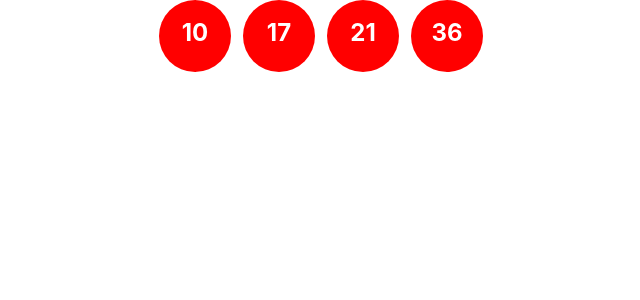
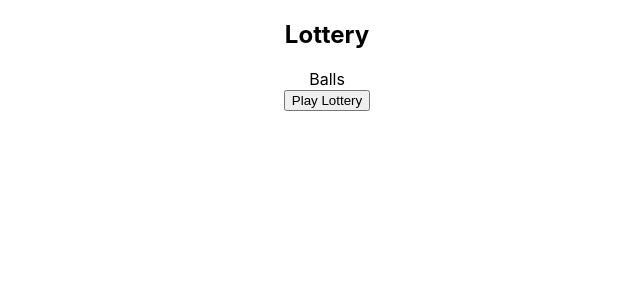
Before and after one commit to DAVIDCORNEY/lottery, a React (Create React App) app: page / in a window 1280 px wide. Shown: the top 300 px of the page, without its empty margins (313-953 px from the left). Built offline with nearby package versions, Linux system fonts and the light colour scheme.

Commit message:
App add Lottery component

```diff
--- a/src/App.js
+++ b/src/App.js
@@ -6,10 +6,7 @@ import Lottery from "../src/components/Lottery/Lottery";
 function App() {
   return (
     <div className="App">
-      <LotteryBall num={10} />
-      <LotteryBall num={17} />
-      <LotteryBall num={21} />
-      <LotteryBall num={36} />
+      <Lottery />
     </div>
   );
 }
```
